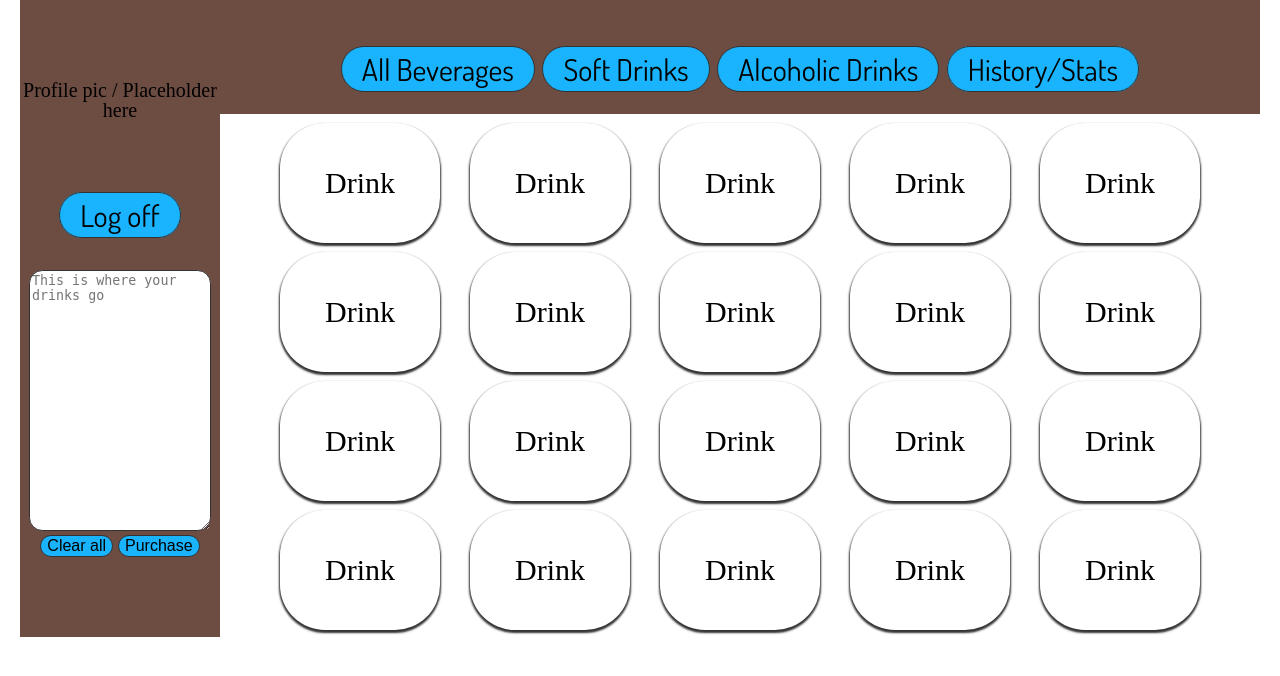
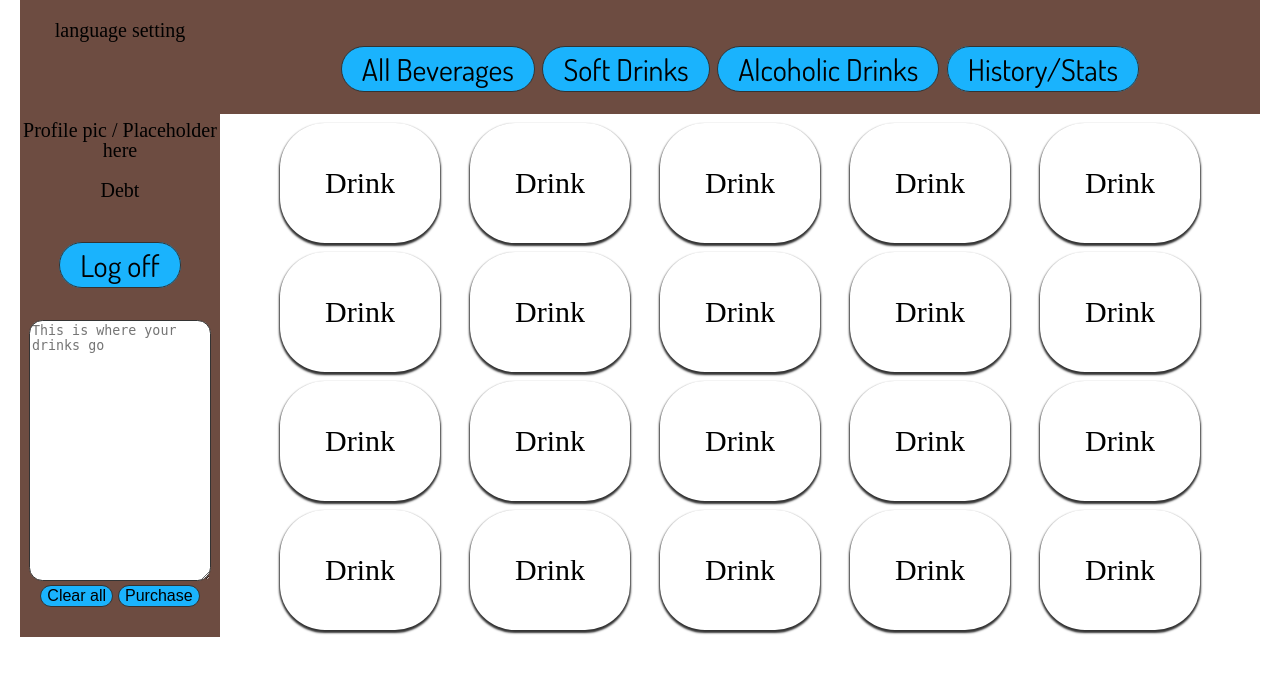
Before and after one commit to LaChapeliere/ipup, a PHP site: page /html/index.html in a window 1280 px wide. Shown: the top 676 px of the page. Run offline with PHP 8.4, Linux system fonts and the light colour scheme; some libraries are stand-ins or nearby versions.

Commit message:
Added comments, language and debt area

```diff
--- a/css/style.css
+++ b/css/style.css
@@ -61,13 +61,21 @@ header {
     margin: 0 auto;
 	}
 
+#Language {
+	margin-top: 1em;
+}
+
 #sidebar_header {
 	margin-top: 4em;
 	margin-right: auto;
 	}
 
+#debt {
+	margin-top: 1em;
+}
+
 #sidebar_header2 {
-	margin-top: 4em;
+	margin-top: 2.5em;
 	}
 
 #sidebar_header2 [a] {
--- a/html/index.html
+++ b/html/index.html
@@ -17,6 +17,7 @@
 	</script>
 	<div id="wrapper">
 	<div class="container">
+      <!-- The top bar starts here-->
 		<header id="Top bar">
 		<dl>
 			<dt><button>All Beverages</button></dt>
@@ -26,25 +27,40 @@
 		</dl>
 		</header>
 
+         <!--THE SIDEBAR STARTS HERE -->
    		<div id="sidebar">
+
+            <!-- Language setting - Top of sidebar -->
+            <div id="Language">language setting</div>
+
+            <!-- The code for the profil picture -->
    			<div id="sidebar_header">
    				Profile pic / Placeholder here
+   			</div>
 
-   			</div>
+            <!-- The debt area-->
+            <div id="debt">Debt</div>
+
+            <!-- The Log off button-->
    			<div id="sidebar_header2">
    				<a href="https://www.youtube.com/watch?v=aSLZFdqwh7E">Log off</a> <!--We need to insert something that logs the son of gun out-->
+   			</div>
 
-   			</div>
+            <!-- The text area, where the shopping cart is-->
    			<div id="sidebar_content">
    				<textarea id="cart" rows="17" placeholder="This is where your drinks go"></textarea>
+   			</div>
 
-   			</div>
+            <!-- Clear all / Puchase button area-->
    			<div id="sidebar_footer">
    				<button>Clear all</button>
    				<button>Purchase</button>
-
    			</div>
    		</div>
+
+         <!-- THE MAIN CONTENT STARTS HERE, I.E NOT TOP BAR OR SIDE BAR -->
+
+         <!-- A table for all of the drinks to appear in-->
    		<div id="content">
    			<table>
    			<tr>
```
Also changed, not shown: html/historystats.html (+20 -6 lines).
